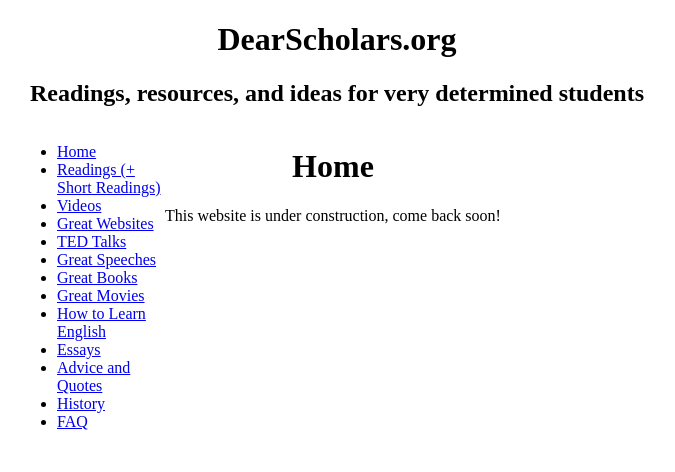
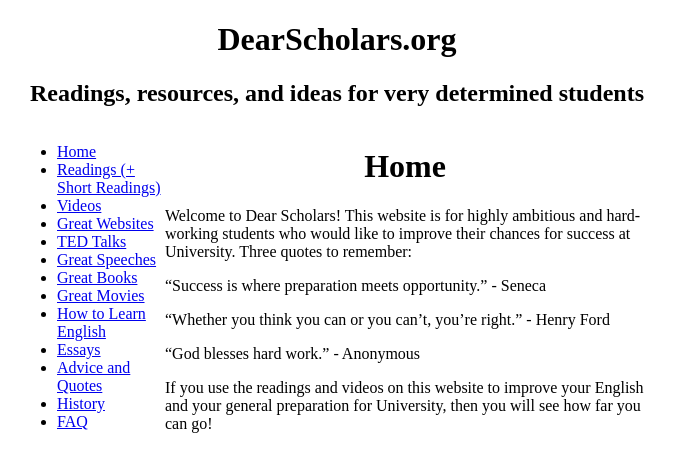
Before and after one commit to DearScholars/DearScholars.github.io, a Jekyll site: the page built from index.md, in a window 1280 px wide. Shown: the top 472 px of the page, without its empty margins (303-978 px from the left). Built offline with Jekyll 4.4.1, drawn with Linux system fonts in a browser that asks for light colours.

Commit message:
Update index.md

```diff
--- a/index.md
+++ b/index.md
@@ -4,4 +4,12 @@
 
 # Home
 
-This website is under construction, come back soon!
+Welcome to Dear Scholars! This website is for highly ambitious and hard-working students who would like to improve their chances for success at University. Three quotes to remember:
+
+"Success is where preparation meets opportunity." - Seneca
+
+"Whether you think you can or you can't, you're right." - Henry Ford
+
+"God blesses hard work." - Anonymous
+
+If you use the readings and videos on this website to improve your English and your general preparation for University, then you will see how far you can go!
```
